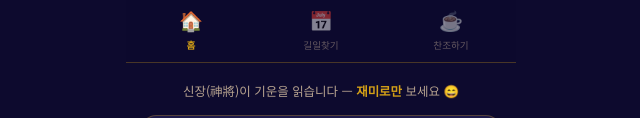
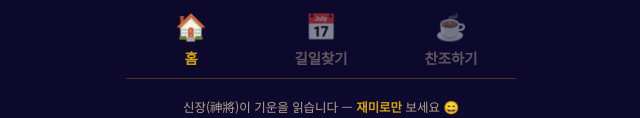
Before and after one commit to parksujeong0625/24MANSIN, a plain HTML site: page index.html in a window 1280 px wide. Shown: the part 296-414 px from the top of the page, without its empty margins (319-959 px from the left). Drawn offline with Linux system fonts and the light colour scheme.

Commit message:
Update index.html

```diff
--- a/index.html
+++ b/index.html
@@ -14,8 +14,8 @@ body{background:var(--bg);color:var(--txt);font-family:'Noto Sans KR',sans-serif
 .tab-bar{background:rgba(13,10,46,0.97);border-bottom:1px solid var(--border);display:grid;grid-template-columns:repeat(3,1fr);padding:0.6rem 0;backdrop-filter:blur(15px);position:sticky;top:0;z-index:100}
 .tab-item{display:flex;flex-direction:column;align-items:center;gap:0.25rem;cursor:pointer;opacity:0.5;transition:opacity 0.2s}
 .tab-item.act{opacity:1}
-.tab-item .ti{font-size:1.2rem}
-.tab-item .tl{font-size:0.6rem;color:var(--txt2);font-weight:500}
+.tab-item .ti{font-size:1.6rem}
+.tab-item .tl{font-size:0.9rem;color:var(--txt2);font-weight:900}
 .tab-item.act .tl{color:var(--gold);font-weight:700}
 #form-screen,#gilil-screen{padding:0.7rem 1rem 2rem}
 #gilil-screen{display:none}
@@ -62,7 +62,7 @@ body{background:var(--bg);color:var(--txt);font-family:'Noto Sans KR',sans-serif
 .score-sublbl{font-size:0.65rem;color:var(--txt2);margin-top:0.5rem}
 .score-sublbl strong{color:var(--gold)}
 .compass-sublbl{font-size:0.63rem;color:#4ECDC4;margin-top:0.5rem;font-weight:700;line-height:1.5}
-.section-title{font-size:0.68rem;color:var(--gold);font-weight:700;margin:0 1rem 0.6rem;display:flex;align-items:center;gap:0.4rem}
+.section-title{font-size:0.95rem;color:var(--gold);font-weight:900;margin:0 1rem 0.6rem;display:flex;align-items:center;gap:0.4rem}
 .section-title::after{content:'';flex:1;height:1px;background:var(--border)}
 .hood-row{display:grid;grid-template-columns:repeat(3,1fr);gap:0.6rem;margin:0 1rem 0.9rem}
 .hood-card{background:var(--card);border:1px solid var(--border);border-radius:12px;overflow:hidden}
```
